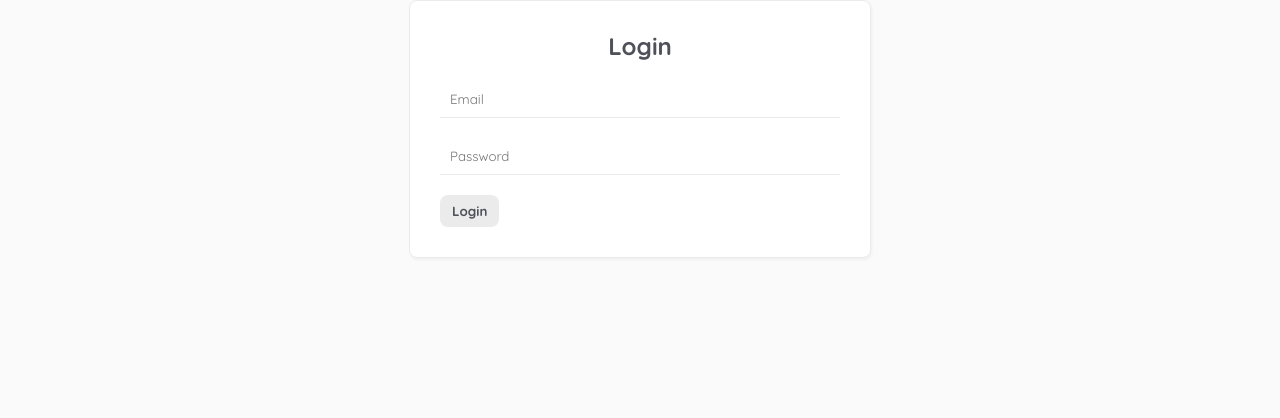
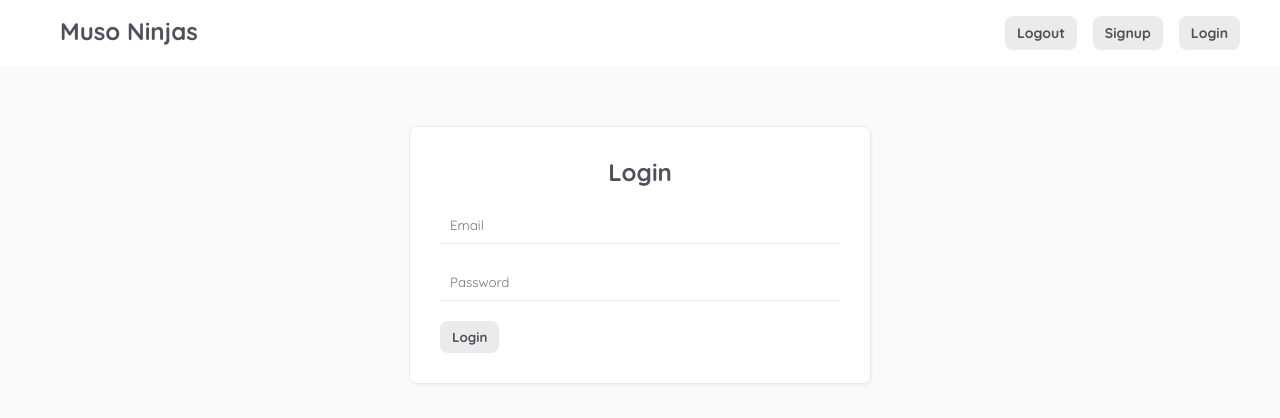
Before and after one commit to VisheshSingh/muso-ninjas, a Vue app: page /login in a window 1280 px wide. Shown: the top 418 px of the page. Built offline with nearby package versions, Linux system fonts and the light colour scheme.

Commit message:
navbar comp

```diff
--- a/src/App.vue
+++ b/src/App.vue
@@ -1,5 +1,17 @@
 <template>
-  <router-view />
+  <Navbar />
+  <div class="content">
+    <router-view />
+  </div>
 </template>
 
+<script>
+import Navbar from './components/Navbar';
+
+export default {
+  name: 'App',
+  components: { Navbar },
+};
+</script>
+
 <style></style>
--- /dev/null
+++ b/src/components/Navbar.vue
@@ -0,0 +1,47 @@
+<template>
+  <div class="navbar">
+    <nav>
+      <h1><router-link :to="{ name: 'Home' }">Muso Ninjas</router-link></h1>
+      <div class="links">
+        <button class="btn">Logout</button>
+        <router-link :to="{ name: 'Signup' }" class="btn">Signup</router-link>
+        <router-link :to="{ name: 'Login' }" class="btn">Login</router-link>
+      </div>
+    </nav>
+  </div>
+</template>
+
+<script>
+export default {
+  name: 'Navbar',
+};
+</script>
+
+<style>
+.navbar {
+  background: #fff;
+  margin-bottom: 60px;
+  padding: 16px 10px;
+}
+
+nav {
+  max-width: 1200px;
+  margin: 0 auto;
+  display: flex;
+  align-content: center;
+}
+
+nav h1 {
+  margin-left: 20px;
+}
+
+nav .links {
+  margin-left: auto;
+}
+
+nav .links a,
+nav button {
+  margin-left: 16px;
+  font-size: 14px;
+}
+</style>
```
